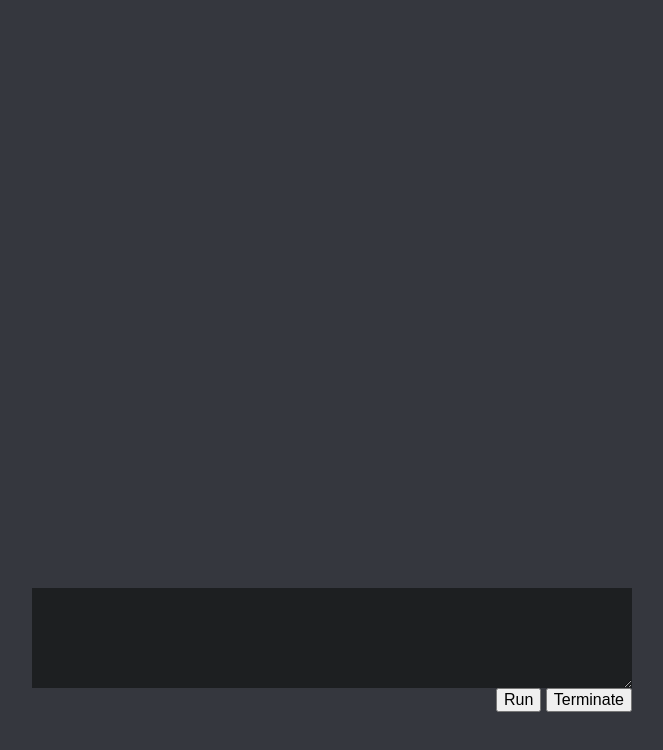
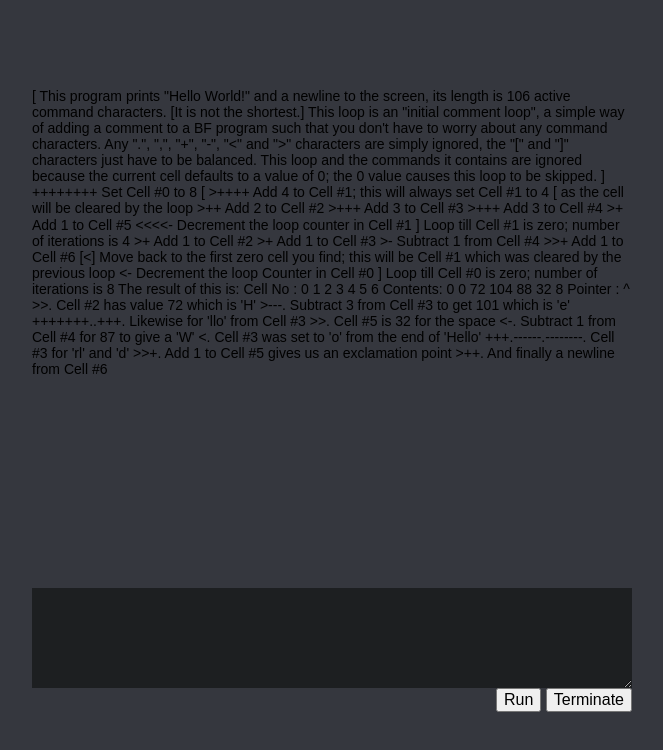
Before and after one commit to coffeenotfound/brainfucked, a plain HTML site: page index.html in a window 1280 px wide. Shown: the whole page, without its empty margins (308-971 px from the left). Drawn offline with nearby package versions, Linux system fonts and the light colour scheme.

Commit message:
Add temporary default code

```diff
--- a/index.html
+++ b/index.html
@@ -17,7 +17,49 @@
 
 <body>
 	<div class="editor-container">
-		<div id="editor"></div>
+		<div id="editor">[ This program prints "Hello World!" and a newline to the screen, its
+  length is 106 active command characters. [It is not the shortest.]
+
+  This loop is an "initial comment loop", a simple way of adding a comment
+  to a BF program such that you don't have to worry about any command
+  characters. Any ".", ",", "+", "-", "<" and ">" characters are simply
+  ignored, the "[" and "]" characters just have to be balanced. This
+  loop and the commands it contains are ignored because the current cell
+  defaults to a value of 0; the 0 value causes this loop to be skipped.
+]
+++++++++               Set Cell #0 to 8
+[
+    >++++               Add 4 to Cell #1; this will always set Cell #1 to 4
+    [                   as the cell will be cleared by the loop
+        >++             Add 2 to Cell #2
+        >+++            Add 3 to Cell #3
+        >+++            Add 3 to Cell #4
+        >+              Add 1 to Cell #5
+        <<<<-           Decrement the loop counter in Cell #1
+    ]                   Loop till Cell #1 is zero; number of iterations is 4
+    >+                  Add 1 to Cell #2
+    >+                  Add 1 to Cell #3
+    >-                  Subtract 1 from Cell #4
+    >>+                 Add 1 to Cell #6
+    [<]                 Move back to the first zero cell you find; this will
+                        be Cell #1 which was cleared by the previous loop
+    <-                  Decrement the loop Counter in Cell #0
+]                       Loop till Cell #0 is zero; number of iterations is 8
+
+The result of this is:
+Cell No :   0   1   2   3   4   5   6
+Contents:   0   0  72 104  88  32   8
+Pointer :   ^
+
+>>.                     Cell #2 has value 72 which is 'H'
+>---.                   Subtract 3 from Cell #3 to get 101 which is 'e'
++++++++..+++.           Likewise for 'llo' from Cell #3
+>>.                     Cell #5 is 32 for the space
+<-.                     Subtract 1 from Cell #4 for 87 to give a 'W'
+<.                      Cell #3 was set to 'o' from the end of 'Hello'
++++.------.--------.    Cell #3 for 'rl' and 'd'
+>>+.                    Add 1 to Cell #5 gives us an exclamation point
+>++.                    And finally a newline from Cell #6</div>
 
 		<textarea id="console"></textarea>
 
```
